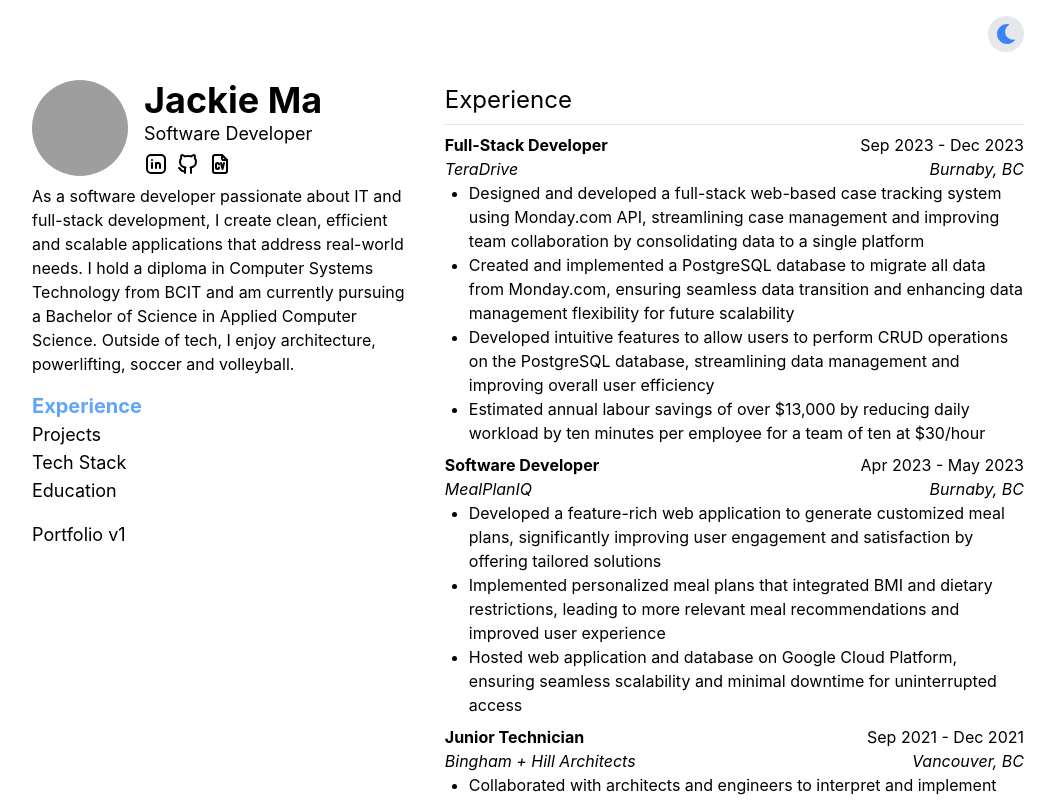
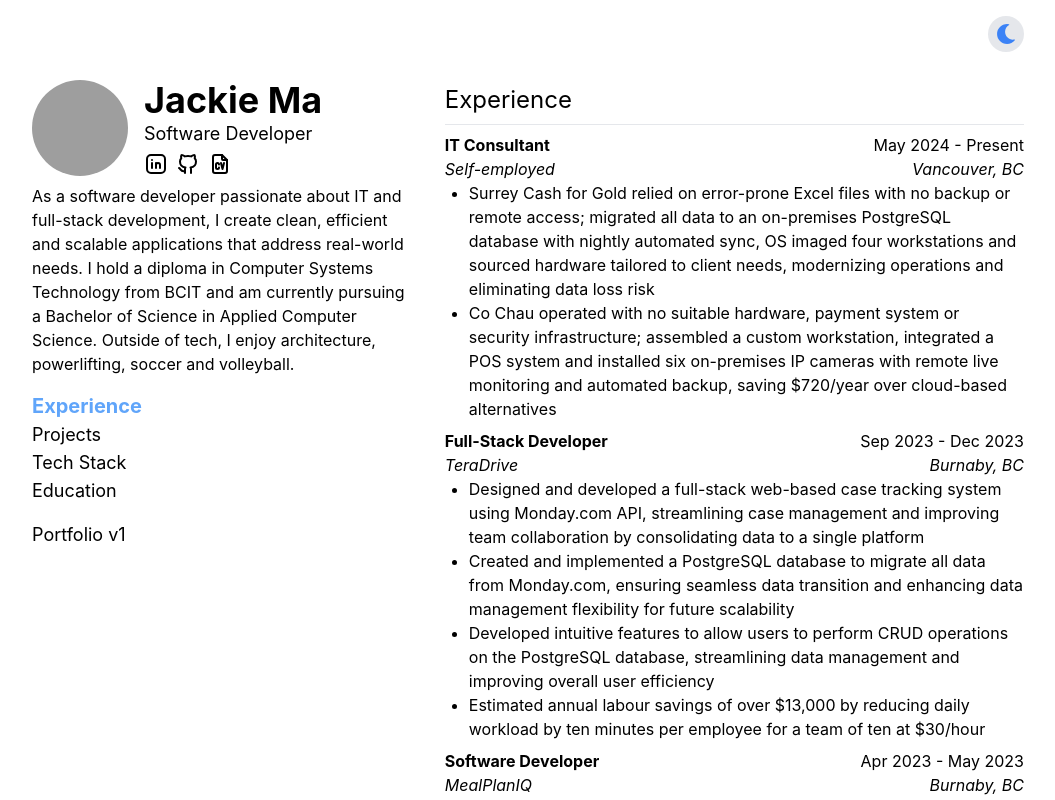
Before and after one commit to majackie/portfolio-v2, a React (Create React App) app: page / in a window 1280 px wide. Shown: the top 800 px of the page, without its empty margins (112-1167 px from the left). Built offline with nearby package versions, Linux system fonts and the light colour scheme; grey boxes are pictures that could not be loaded.

Commit message:
update resume

```diff
--- a/src/components/Education.js
+++ b/src/components/Education.js
@@ -4,7 +4,7 @@ function Education() {
       <div className="text-2xl">Education</div>
       <hr className="my-2" />
       <div className="text-sm lg:text-base">
-        <div className="mt-4">
+        <div className="mt-2">
           <div className="font-bold">
             Bachelor of Science in Applied Computer Science
           </div>
@@ -14,7 +14,7 @@ function Education() {
             <span>Sep 2024 - May 2026</span>
           </div>
         </div>
-        <div className="mt-4">
+        <div className="mt-2">
           <div className="font-bold">
             Diploma in Computer Systems Technology
           </div>
@@ -24,7 +24,7 @@ function Education() {
             <span>Jan 2022 - Dec 2023</span>
           </div>
         </div>
-        <div className="mt-4">
+        <div className="mt-2">
           <div className="font-bold">
             Diploma in Architectural and Building Technology
           </div>
--- a/src/components/Experience.js
+++ b/src/components/Experience.js
@@ -3,7 +3,33 @@ function Experience() {
     <div id="experience" className="pt-4">
       <div className="text-2xl">Experience</div>
       <hr className="my-2" />
-      <div>
+      <div className="mt-2">
+        <div className="flex justify-between">
+          <div className="font-bold">IT Consultant</div>
+          <div>May 2024 - Present</div>
+        </div>
+        <div className="flex justify-between italic">
+          <div className="justify-start">Self-employed</div>
+          <div className="justify-end">Vancouver, BC</div>
+        </div>
+        <ul className="list-disc pl-6">
+          <li>
+            Surrey Cash for Gold relied on error-prone Excel files with no
+            backup or remote access; migrated all data to an on-premises
+            PostgreSQL database with nightly automated sync, OS imaged four
+            workstations and sourced hardware tailored to client needs,
+            modernizing operations and eliminating data loss risk
+          </li>
+          <li>
+            Co Chau operated with no suitable hardware, payment system or
+            security infrastructure; assembled a custom workstation, integrated
+            a POS system and installed six on-premises IP cameras with remote
+            live monitoring and automated backup, saving $720/year over
+            cloud-based alternatives
+          </li>
+        </ul>
+      </div>
+      <div className="mt-2">
         <div className="flex justify-between">
           <div className="font-bold">Full-Stack Developer</div>
           <div>Sep 2023 - Dec 2023</div>
```
Also changed, not shown: 2 other files (tests, documents, lock files or other folders).
